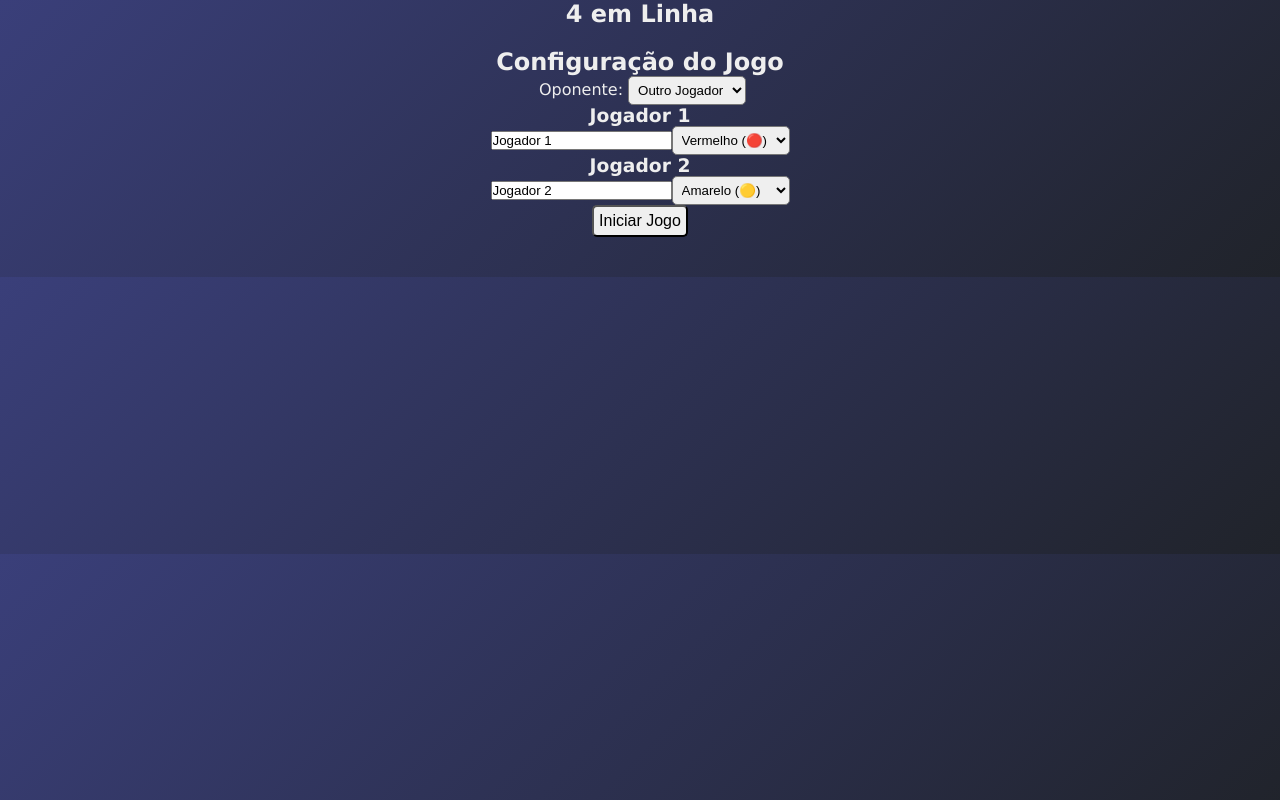
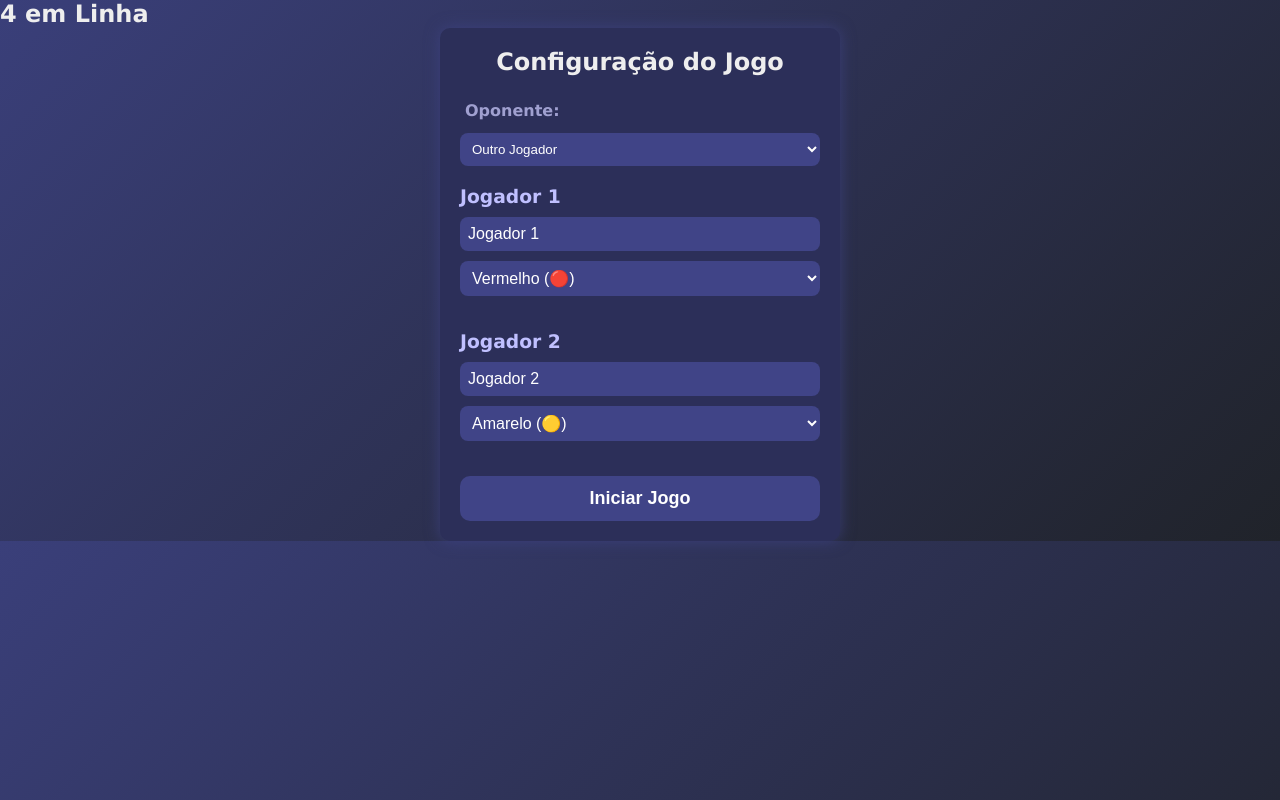
Before and after one commit to andremiguelmorais/TrabalhoLS, a React (Create React App) app in the folder Trabalho_Pratico_LS/: page / in a window 1280 px wide. Built offline with nearby package versions, Linux system fonts and the light colour scheme.

Commit message:
`Updated ESLint cache and CSS styles for Trabalho Pratico LS project.`

```diff
--- a/Trabalho_Pratico_LS/src/components/Game-Setup/GameSetup.component.jsx
+++ b/Trabalho_Pratico_LS/src/components/Game-Setup/GameSetup.component.jsx
@@ -21,23 +21,30 @@ function GameSetup({ onStartGame }) {
   };
 
   return (
-    <div style={{ padding: "20px" }}>
+    <div className="game-setup-container" style={{ padding: "20px" }}>
   <h2>Configuração do Jogo</h2>
-      <label>Oponente:</label>
-      <select value={opponent} onChange={(e) => setOpponent(e.target.value)}>
+
+  <label className="label-opponent">Oponente:</label>
+  <select
+    className="select-opponent"
+    value={opponent}
+    onChange={(e) => setOpponent(e.target.value)}
+  >
     <option value="1">Outro Jogador</option>
     <option value="2">BOT</option>
   </select>
 
-      <div>
+  <div className="player-setup player1">
     <h3>Jogador 1</h3>
     <input
       type="text"
+      className="input-player-name"
       value={player1Name}
       onChange={(e) => setPlayer1Name(e.target.value)}
       placeholder="Nome Jogador 1"
     />
     <select
+      className="select-player-color"
       value={player1Color}
       onChange={(e) => setPlayer1Color(e.target.value)}
     >
@@ -48,15 +55,17 @@ function GameSetup({ onStartGame }) {
   </div>
 
   {opponent === "1" && (
-        <div>
+    <div className="player-setup player2">
       <h3>Jogador 2</h3>
       <input
         type="text"
+        className="input-player-name"
         value={player2Name}
         onChange={(e) => setPlayer2Name(e.target.value)}
         placeholder="Nome Jogador 2"
       />
       <select
+        className="select-player-color"
         value={player2Color}
         onChange={(e) => setPlayer2Color(e.target.value)}
       >
@@ -67,8 +76,11 @@ function GameSetup({ onStartGame }) {
     </div>
   )}
 
-      <button onClick={handleStart}>Iniciar Jogo</button>
+  <button className="btn-start" onClick={handleStart}>
+    Iniciar Jogo
+  </button>
 </div>
+
   );
 }
 
--- a/Trabalho_Pratico_LS/src/components/Game-Setup/gamesetup.css
+++ b/Trabalho_Pratico_LS/src/components/Game-Setup/gamesetup.css
@@ -1,181 +1,70 @@
-/**********************************************
-*** © Linguagens Script > DEIS > ISEC > IPC
-*** Jogo de Memória em React
-*** Estilos para control-panel.component.jsx
-**********************************************/
-#panel-control {
-    background-color: #f1f0f0;
-    box-shadow: 0px 0px 15px rgba(0, 0, 0, 0.8);
-    border-radius: 10px;
-    font-size: smaller;
-    color: grey;
-    width: 100%;
-    margin: 15px 0px;
-    border: 3px solid var(--globalColor);
-  }
+.game-setup-container {
+  max-width: 400px;
+  margin: 0 auto;
+  background-color: #2c2f59;
+  padding: 20px;
+  border-radius: 10px;
+  box-shadow: 0 0 15px rgba(64, 68, 135, 0.7);
+  color: #eee;
+  font-size: 16px;
+}
 
-  #panel-control .form {
-    display: flex;
-    flex-direction: row;
-    justify-content: space-between;
-    align-items: center;
-    gap: 5px;
-  }
+.game-setup-container h2 {
+  text-align: center;
+  margin-bottom: 20px;
+}
 
-  #panel-control .form,
-  #panel-control .form-metadata {
-    width: 100%;
-    padding: 10px 20px;
-  }
+label.label-opponent {
+  display: block;
+  margin-bottom: 8px;
+  font-weight: bold;
+  color: #a0a0d0;
+}
 
-  #panel-control .form-metadata {
-    display: grid;
-    grid-template-columns: auto auto;
-    grid-gap: 5px;
-    width: 100%;
-  }
-  #panel-control
-    .form-metadata:has(#message.hide + :not(.list-item.gameStarted)) {
-    grid-template-columns: auto;
-  }
+.select-opponent {
+  width: 100%;
+  padding: 8px;
+  margin-bottom: 20px;
+  border-radius: 8px;
+  border: none;
+  background-color: #404487;
+  color: white;
+}
 
-  #panel-control
-    .form-metadata
-    #message:not(.hide):has(+ .list-item.gameStarted) {
-    display: none;
-  }
+.player-setup {
+  margin-bottom: 25px;
+}
 
-  #panel-control .list-item.gameStarted {
-    display: flex;
-    flex-direction: row;
-    align-items: center;
-    gap: 2px;
-  }
-  #panel-control .list-item:not(.gameStarted) {
-    display: none;
-  }
+.player-setup h3 {
+  margin-bottom: 10px;
+  color: #c0c0ff;
+}
 
-  #message.hide {
-    display: none;
-  }
+.input-player-name,
+.select-player-color {
+  width: 100%;
+  padding: 8px;
+  margin-bottom: 10px;
+  border-radius: 8px;
+  border: none;
+  background-color: #404487;
+  color: white;
+  font-size: 16px;
+}
 
-  #panel-control .left {
-    justify-self: left;
-  }
+.btn-start {
+  width: 100%;
+  padding: 12px;
+  font-size: 18px;
+  font-weight: bold;
+  color: white;
+  background-color: var(--globalColor);
+  border: none;
+  border-radius: 10px;
+  cursor: pointer;
+  transition: background-color 0.3s ease;
+}
 
-  #panel-control .right {
-    justify-self: end;
-  }
-
-  #panel-control .form-group {
-    border: 0;
-    margin: 0;
-    padding: 0;
-    justify-self: left;
-  }
-
-  #panel-control .form-info {
-    display: grid;
-    grid-template-columns: auto auto;
-    width: 100%;
-    list-style-type: none;
-  }
-
-  #panel-control #message {
-    color: var(--messageColor);
-    font-weight: bolder;
-  }
-
-  #game {
-    width: 80%;
-    min-width: 200px;
-    margin: 0 auto;
-    padding-top: 10px;
-    padding-bottom: 20px;
-    grid-template-columns: auto auto auto;
-    gap: 10px;
-    display: grid;
-    justify-content: center;
-    perspective: 1000px;
-    user-select: none;
-
-  }
-
-  #game.avancado {
-    width: 80%;
-    grid-template-columns: auto auto auto auto auto;
-  }
-
-  #game.intermedio {
-    width: 80%;
-    grid-template-columns: auto auto auto auto;
-  }
-
-  #btPlay {
-    border: 1px solid #5e5858;
-    background-color: #5eac52;
-    color: white;
-    cursor: pointer;
-    box-shadow: 0px 0px 15px rgba(0, 0, 0, 0.4);
-    justify-self: end;
-  }
-  #btPlay:hover {
-    background: rgba(0, 0, 0, 0.1);
-    border: 1px solid #751d1d;
-    background: var(--globalColor);
-  }
-
-  #btPlay:disabled,
-  #btPlay:disabled:hover {
-    background: rgba(0, 0, 0, 0.1);
-    color: rgba(0, 0, 0, 0.1);
-    border: 1px solid rgba(0, 0, 0, 0.1);
-    cursor: inherit;
-  }
-
-  #gameTime,
-  #points {
-    background-color: grey;
-    color: white;
-    font-weight: bolder;
-    margin-left: 5px;
-    width: 45px;
-    text-align: right;
-    display: inline-block;
-  }
-  #points {
-    width: 65px;
-    text-align: left;
-    background-color: transparent;
-    color: var(--globalColor);
-  }
-
-  button:hover {
-    background: rgba(0, 0, 0, 0.1);
-    border: 2px solid grey;
-  }
-
-  #panel-control #top10 {
-    grid-column: 2 / -1;
-  }
-
-  .hide {
-    display: none;
-  }
-
-
-  form {
-    text-align: center;
-    margin-top: 20px;
-  }
-
-  button {
-    padding: 10px;
-    font-size: 16px;
-    cursor: pointer;
-  }
-
-  #container {
-    text-align: center;
-    margin-bottom: 20px;
-  }
+.btn-start:hover {
+  background-color: #2a2e68;
+}
```
Lines whose indentation alone changed are shown as unchanged.
